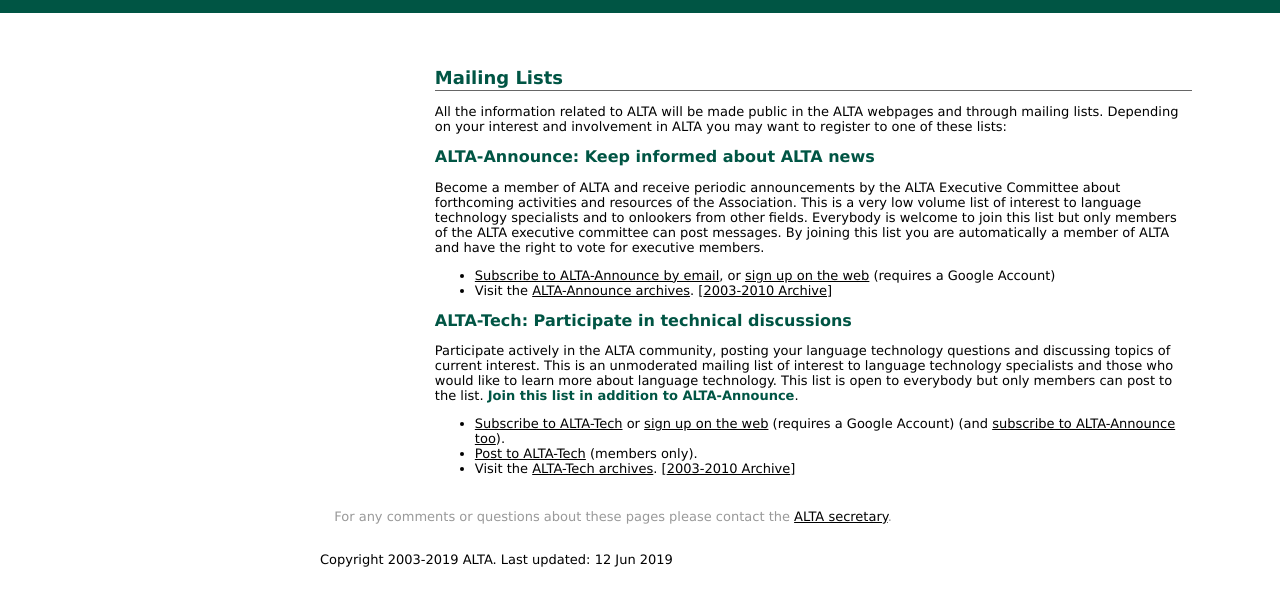
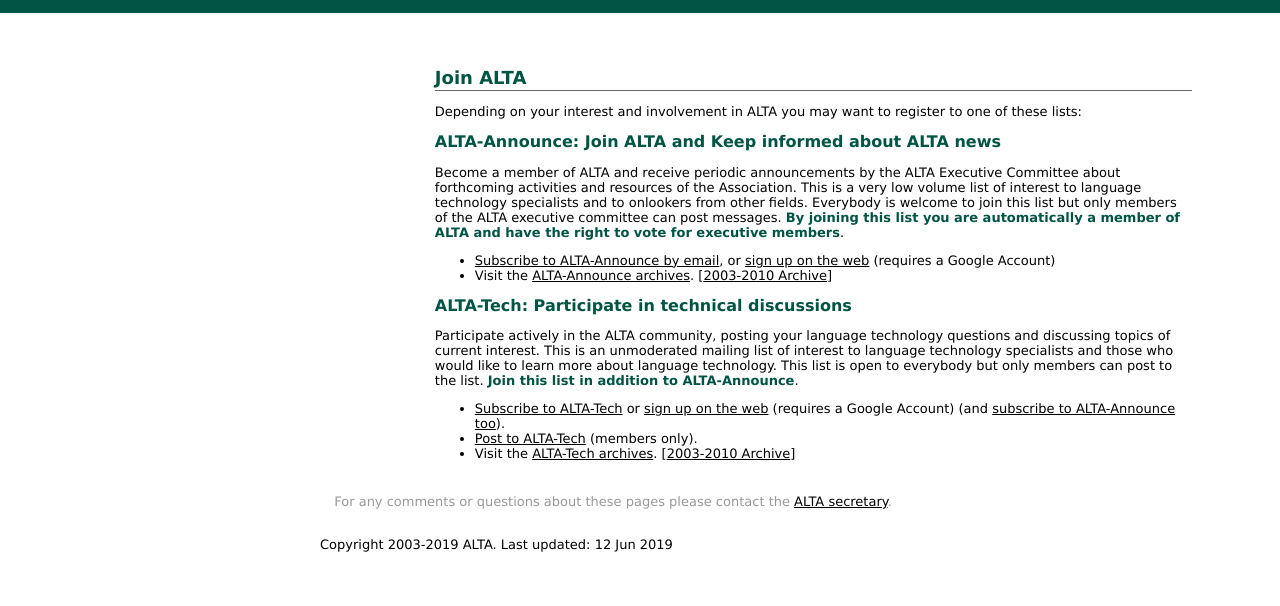
Before and after one commit to altaexec/alta-website, a Jekyll site: the page built from mailing_lists/index.html, in a window 1280 px wide, cut to the strip 237-843 px from the top of the page. Built offline with Jekyll 4.4.1, drawn with Linux system fonts in a browser that asks for light colours.

Commit message:
Update information on joining ALTA

```diff
--- a/mailing_lists/index.html
+++ b/mailing_lists/index.html
@@ -1,23 +1,23 @@
 ---
-title: Mailing Lists
-key: mailing_lists
+title: Join ALTA
+key: join_alta
 ---
 
-<h1>Mailing Lists</h1>
+<h1>Join ALTA</h1>
 
-<p>All the information related to ALTA will be made public in the ALTA webpages and through mailing lists. Depending on your interest and involvement in ALTA you may want to register to one of these lists:</p>
+<p>Depending on your interest and involvement in ALTA you may want to register to one of these lists:</p>
 
 
-<h2>ALTA-Announce: Keep informed about ALTA news</h2>
+<h2>ALTA-Announce: Join ALTA and Keep informed about ALTA news</h2>
 
 <p>Become a member of ALTA and receive periodic announcements by the
 ALTA Executive Committee about forthcoming activities and resources of
 the Association.  This is a very low volume list of interest to
 language technology specialists and to onlookers from other
 fields. Everybody is welcome to join this list but only members of the
-ALTA executive committee can post messages. By joining this list you
+ALTA executive committee can post messages. <strong>By joining this list you
 are automatically a member of ALTA and have the right to vote for
-executive members.</p>
+     executive members</strong>.</p>
 
      <ul>
        <li><a
```
